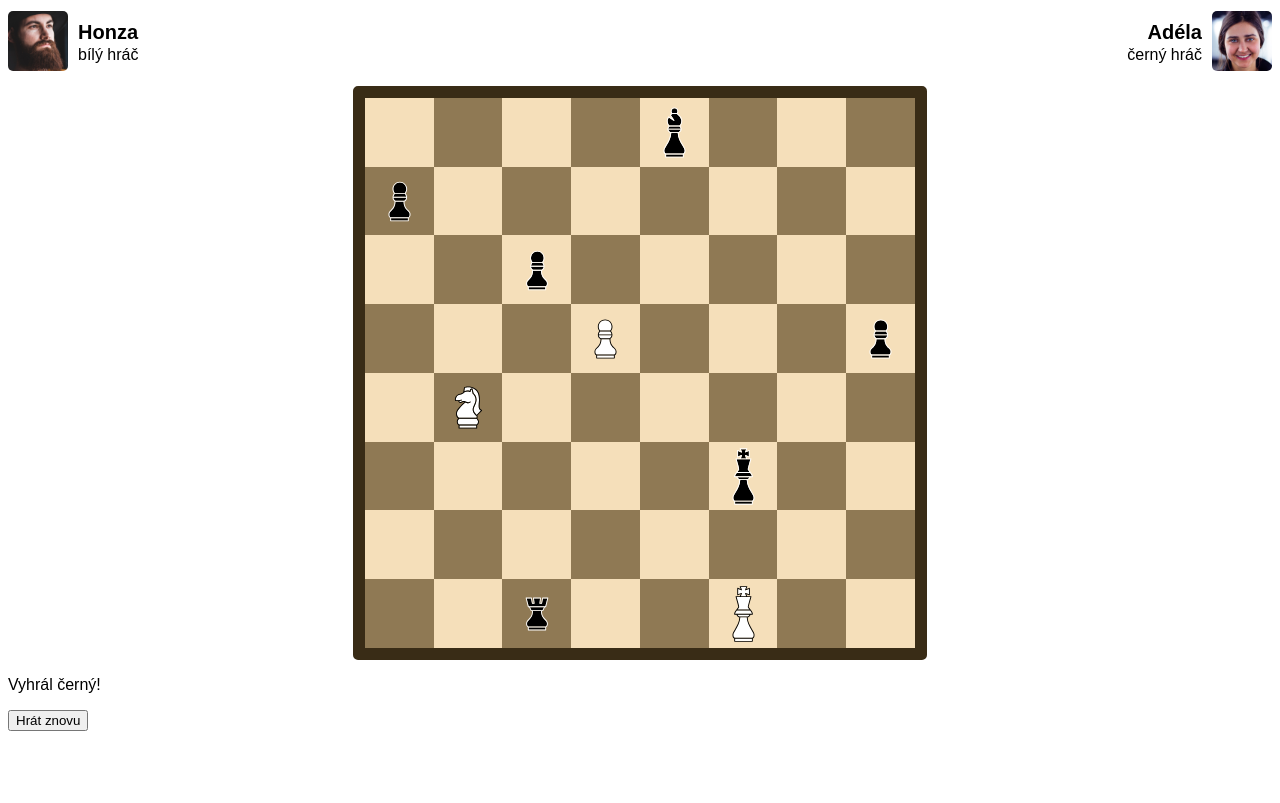
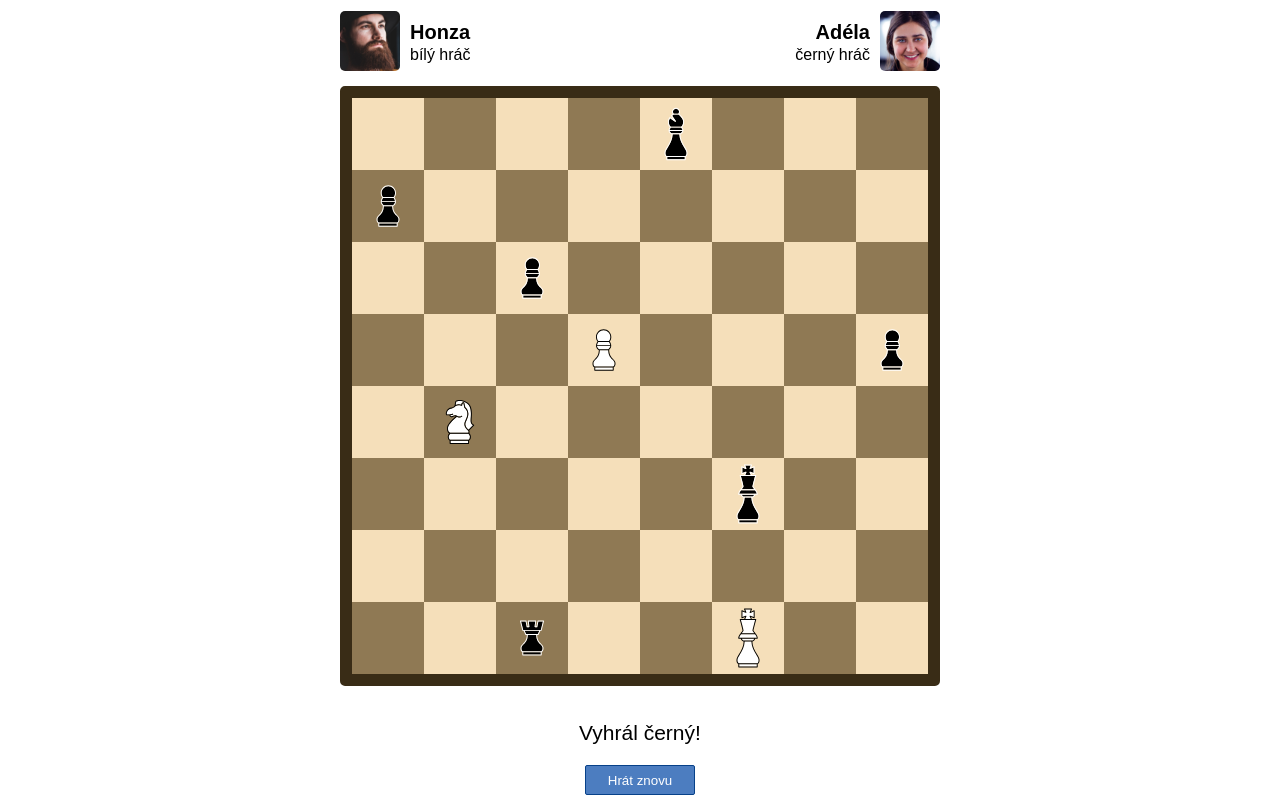
Before and after one commit to Martula547/sachy-Martula547, a plain HTML site: page index.html in a window 1280 px wide. Shown: the part 108-911 px from the top of the page. Before the commit the page ends 847 px from the top, so only its background shows below. Drawn offline with Linux system fonts and the light colour scheme.

Commit message:
Stylovani vysledku a butonu a responzivity

```diff
--- a/index.html
+++ b/index.html
@@ -27,6 +27,7 @@
 			</div>
 		</div>
 	</section>
+	<section class="hracipole">
 		<div class="sachovnice">
 			<img src="./obrazky/figurky/strelec-cerna.svg" alt="černý střelec">
 			<img src="./obrazky/figurky/pesec-cerna.svg" alt="černý pěšec">
@@ -38,8 +39,10 @@
 			<img src="./obrazky/figurky/vez-cerna.svg" alt="černá věž">
 			<img src="./obrazky/figurky/kral-bila.svg" alt="bílý král">
 		</div>
-	<p>Vyhrál černý!</p>
+	</section>
+	<p class="vysledek">Vyhrál černý!</p>
 	<button>Hrát znovu</button>
+
 </body>
 
 </html>
--- a/style.css
+++ b/style.css
@@ -1,5 +1,10 @@
 body {
     font-family: sans-serif;
+    max-width: 600px;
+    margin-left: auto;
+    margin-right: auto;
+    padding-left: 25px;
+    padding-right: 25px;
 }
 h1 {
     font-family: sans-serif;
@@ -37,14 +42,15 @@ h2 {
 .cerny .jmenoainfo {
     text-align: right;
 }
+.hracipole {
+    border: 12px solid #392C16;
+    margin: 15px auto;
+    border-radius: 5px;
+}
 .sachovnice {
     background-image: url("obrazky/bonus/sachovnice.svg");
     background-size: 25%;
-    width: 550px;
-    height: 550px;
-    margin: 15px auto;
-    border: 12px solid #392C16;
-    border-radius: 5px;
+    aspect-ratio: 1/1;
     display: grid;
     grid-template-columns: repeat(8, 12.5%);
     grid-template-rows: repeat(8, 12.5%);
@@ -90,3 +96,18 @@ h2 {
     grid-row-start: 1;
     grid-column-start: 5;
 }
+.vysledek {
+    text-align: center;
+    margin: 35px 40px 20px 40px;
+    font-size: 21px;
+}
+button {
+    display: block;
+    margin: 0 auto;
+    width: 110px;
+    height: 30px;
+    background-color: #4C7DC0;
+    border: 1px solid #074189;
+    border-radius: 2px;
+    color: white;
+}
```
Also changed, not shown: 1 other file. Lines whose indentation alone changed are shown as unchanged.
